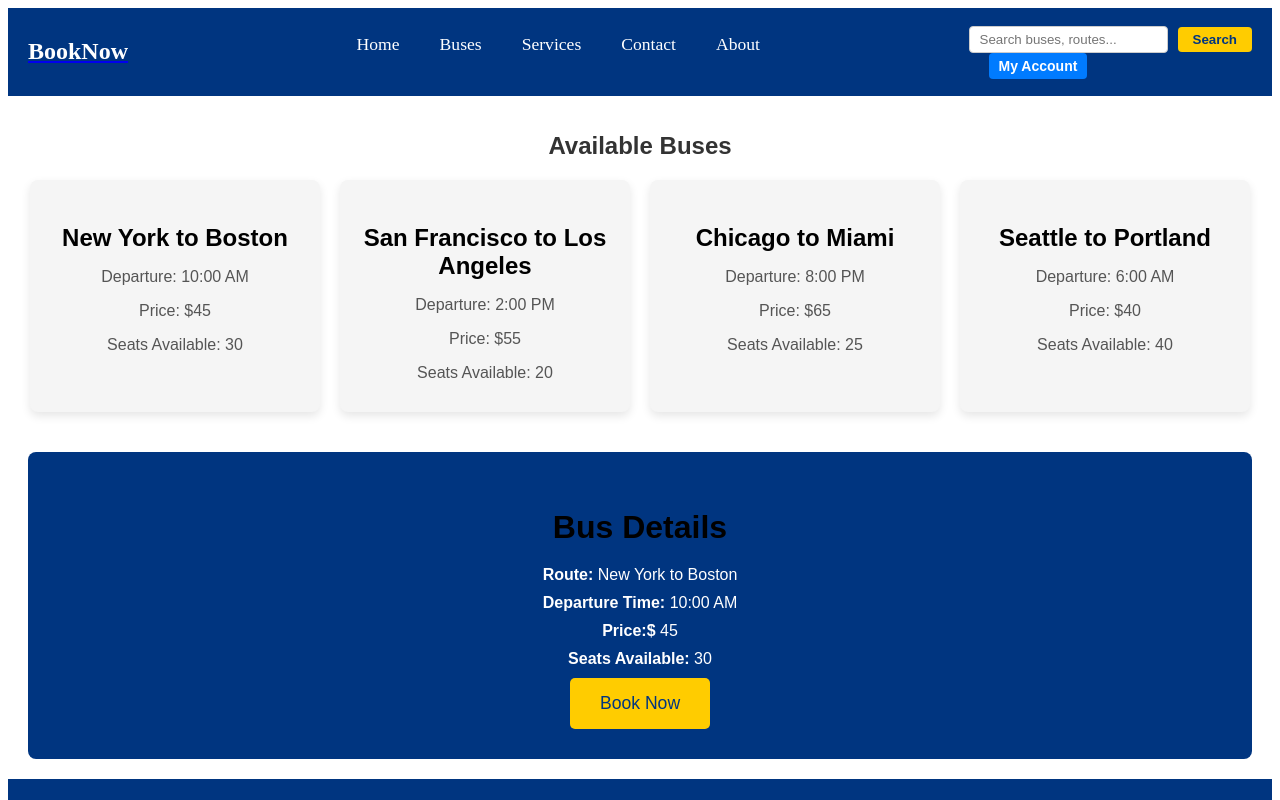
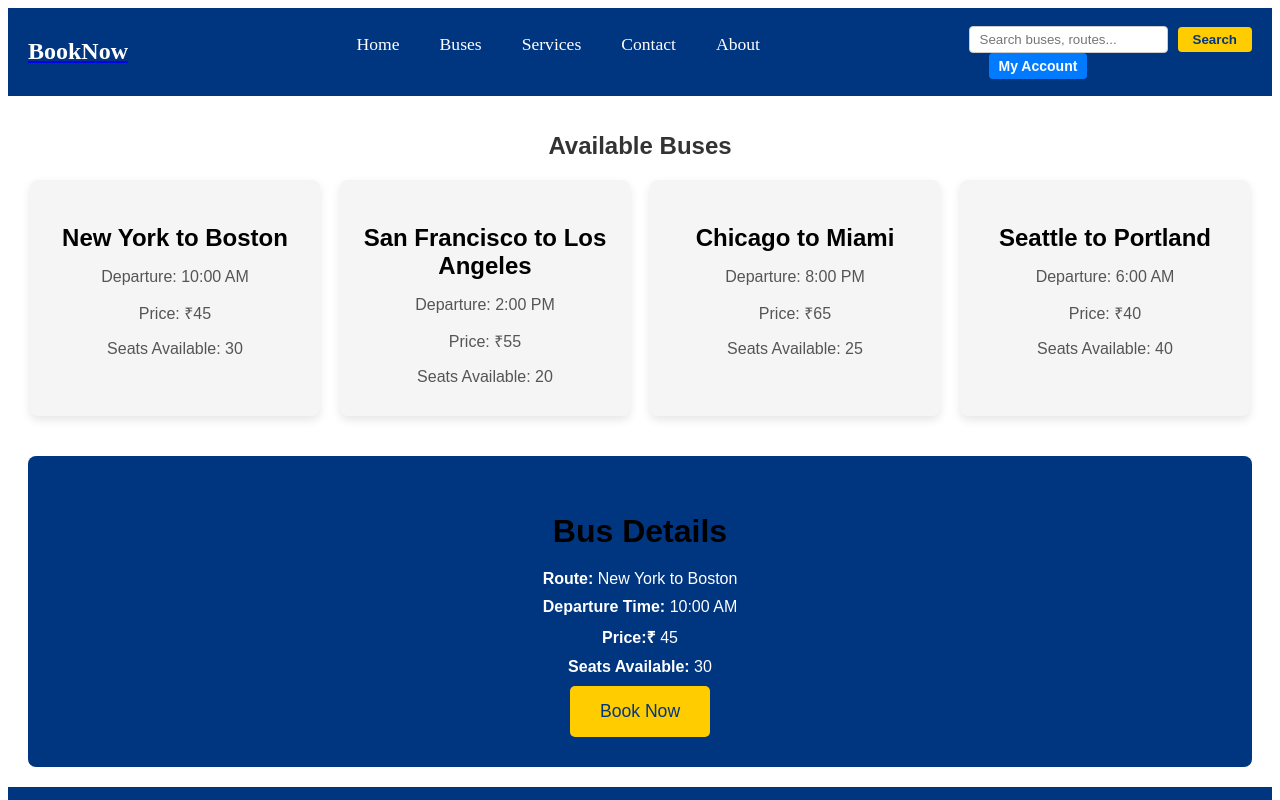
Before and after one commit to Saipradyumnagoud/Bus-booking-portal, a React (Create React App) app in the folder frontend/: page /buses in a window 1280 px wide. Both pictures are taken after a click on the element 175 px from the left and 296 px from the top of the page. Shown: the top 800 px of the page. Built offline with nearby package versions, Linux system fonts and the light colour scheme.

Commit message:
minor changes

```diff
--- a/frontend/src/Components/Busses/Buses.jsx
+++ b/frontend/src/Components/Busses/Buses.jsx
@@ -37,7 +37,7 @@ const Buses = () => {
           >
             <h3>{bus.route}</h3>
             <p>Departure: {bus.time}</p>
-            <p>Price: ${bus.price}</p>
+            <p>Price: ₹{bus.price}</p>
             <p>Seats Available: {bus.seatsAvailable}</p>
           </div>
         ))}
@@ -47,7 +47,7 @@ const Buses = () => {
           <h2>Bus Details</h2>
           <p><strong>Route:</strong> {selectedBus.route}</p>
           <p><strong>Departure Time:</strong> {selectedBus.time}</p>
-          <p><strong>Price:$</strong> {selectedBus.price}</p>
+          <p><strong>Price:₹</strong> {selectedBus.price}</p>
           <p><strong>Seats Available:</strong> {selectedBus.seatsAvailable}</p>
           <button className="cta-button" onClick={handleBookNow}>
             Book Now
--- a/frontend/src/Components/MyAccount/MyAccount.jsx
+++ b/frontend/src/Components/MyAccount/MyAccount.jsx
@@ -16,7 +16,9 @@ const MyAccount = () => {
       if (loggedIn) {
         try {
           const email = localStorage.getItem("userEmail");
+          console.log("Email from localStorage:", email); // Debugging line
           const response = await axios.get(`http://localhost:3000/userDetails?email=${email}`);
+          console.log("Response from backend:", response.data); // Debugging line
           setUserDetails(response.data);
         } catch (err) {
           console.error("Failed to fetch user details:", err);
```
